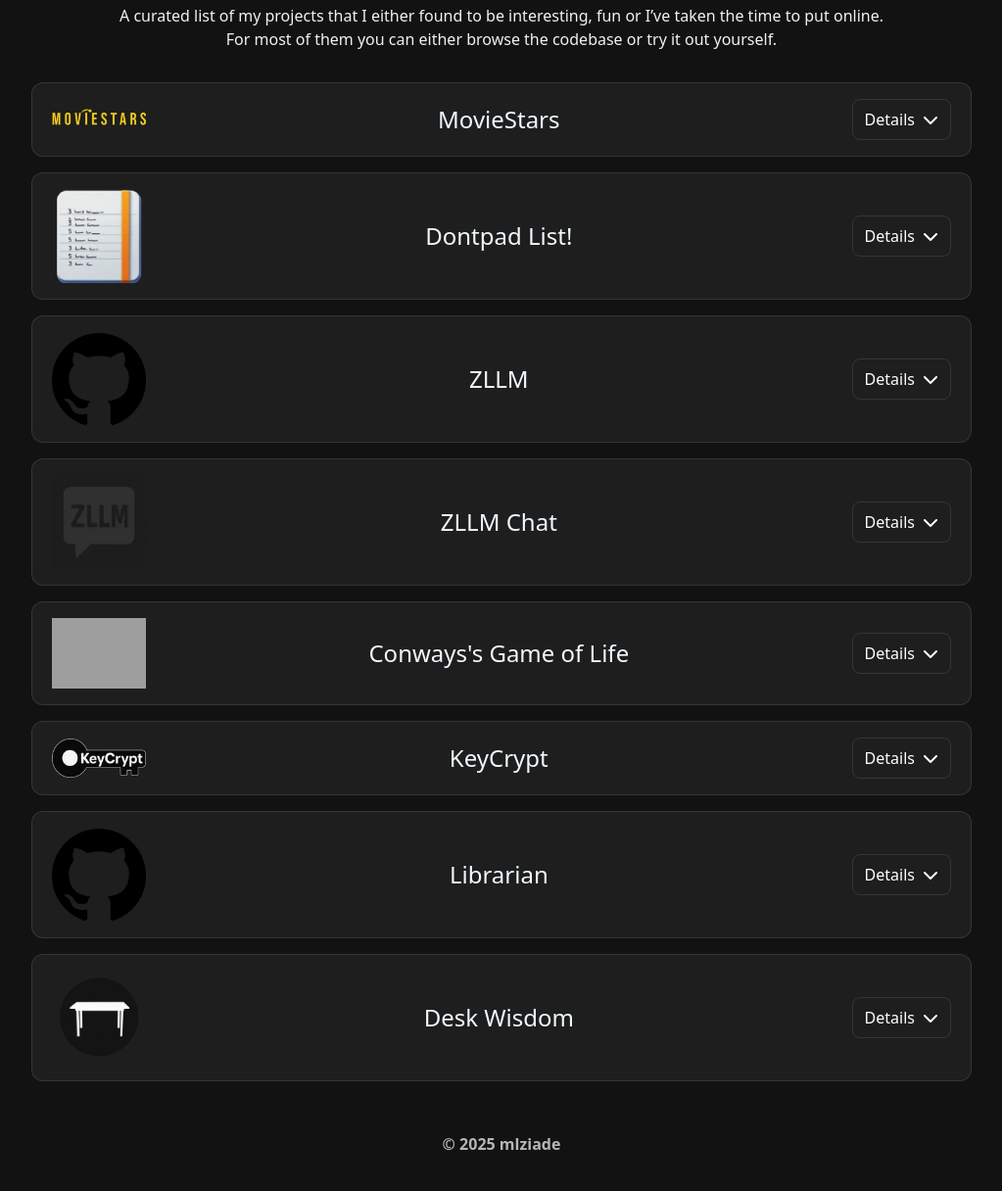
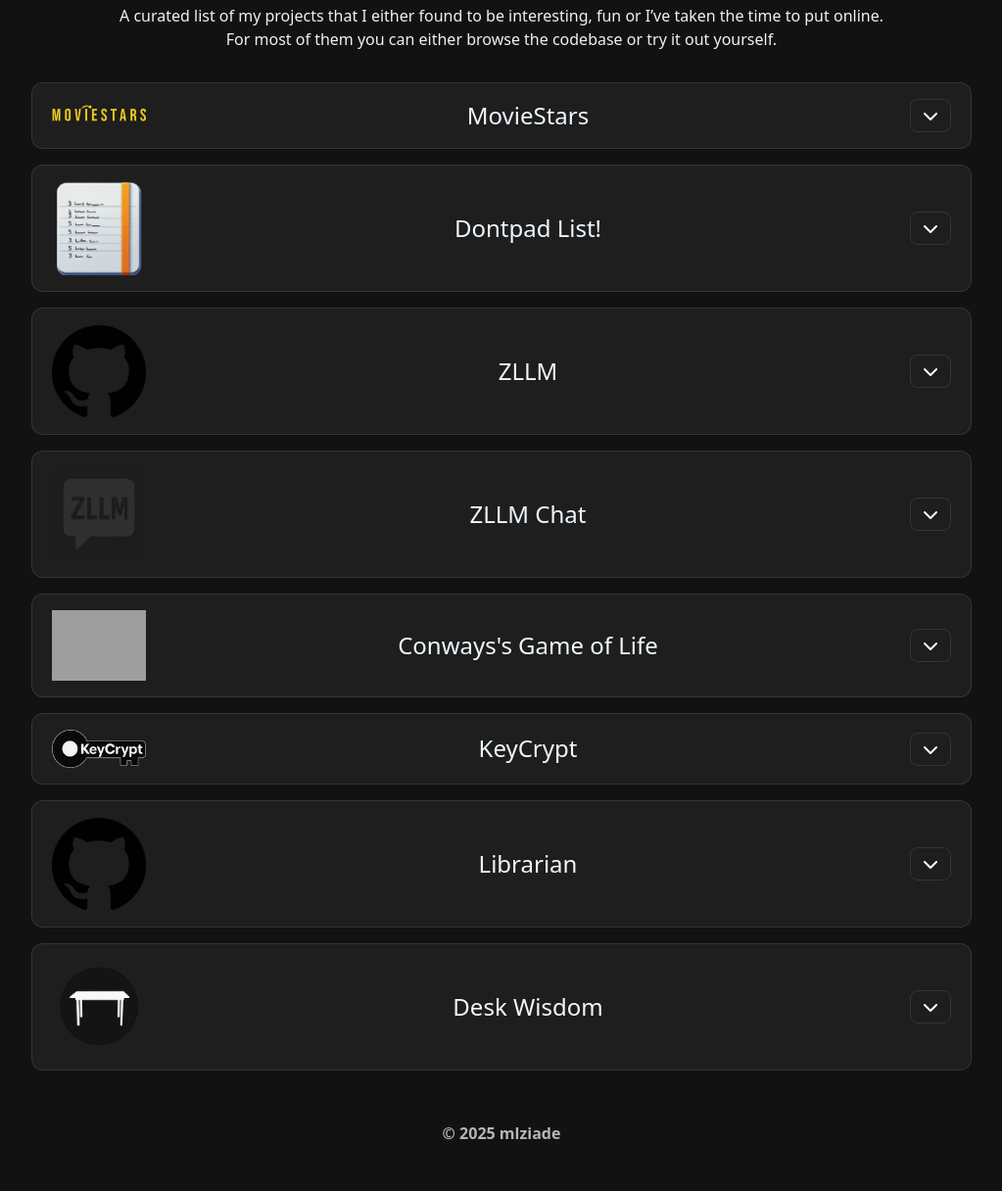
Before and after one commit to mlziade/portifolio-mlziade, a Django app: page /projects/ in a window 1280 px wide. Shown: the part 316-1532 px from the top of the page at 98% size, without its empty margins (128-1151 px from the left). After the commit the page ends 1479 px from the top, so only its background shows below. Run offline with Django 5.2, Linux system fonts and the light colour scheme; some libraries are stand-ins or nearby versions; grey boxes are pictures that could not be loaded.

Commit message:
remove: details label from collapse button

```diff
--- a/portifolio/templates/projects_en.html
+++ b/portifolio/templates/projects_en.html
@@ -135,8 +135,7 @@
                         <h2>MovieStars</h2>
                     </div>
                     <div class="summary-action">
-                        <button class="summary-toggle" aria-expanded="false" aria-controls="details-1">
-                            <span>Details</span>
+                        <button class="summary-toggle" aria-expanded="false" aria-controls="details-1" aria-label="Toggle details">
                             <i class="fas fa-chevron-down" aria-hidden="true"></i>
                         </button>
                     </div>
@@ -178,8 +177,7 @@
                         <h2>Dontpad List!</h2>
                     </div>
                     <div class="summary-action">
-                        <button class="summary-toggle" aria-expanded="false" aria-controls="details-2">
-                            <span>Details</span>
+                        <button class="summary-toggle" aria-expanded="false" aria-controls="details-2" aria-label="Toggle details">
                             <i class="fas fa-chevron-down" aria-hidden="true"></i>
                         </button>
                     </div>
@@ -232,8 +230,7 @@
                         <h2>ZLLM</h2>
                     </div>
                     <div class="summary-action">
-                        <button class="summary-toggle" aria-expanded="false" aria-controls="details-3">
-                            <span>Details</span>
+                        <button class="summary-toggle" aria-expanded="false" aria-controls="details-3" aria-label="Toggle details">
                             <i class="fas fa-chevron-down" aria-hidden="true"></i>
                         </button>
                     </div>
@@ -289,8 +286,7 @@
                         <h2>ZLLM Chat</h2>
                     </div>
                     <div class="summary-action">
-                        <button class="summary-toggle" aria-expanded="false" aria-controls="details-4">
-                            <span>Details</span>
+                        <button class="summary-toggle" aria-expanded="false" aria-controls="details-4" aria-label="Toggle details">
                             <i class="fas fa-chevron-down" aria-hidden="true"></i>
                         </button>
                     </div>
@@ -342,8 +338,7 @@
                         <h2>Conways's Game of Life</h2>
                     </div>
                     <div class="summary-action">
-                        <button class="summary-toggle" aria-expanded="false" aria-controls="details-5">
-                            <span>Details</span>
+                        <button class="summary-toggle" aria-expanded="false" aria-controls="details-5" aria-label="Toggle details">
                             <i class="fas fa-chevron-down" aria-hidden="true"></i>
                         </button>
                     </div>
@@ -395,8 +390,7 @@
                         <h2>KeyCrypt</h2>
                     </div>
                     <div class="summary-action">
-                        <button class="summary-toggle" aria-expanded="false" aria-controls="details-6">
-                            <span>Details</span>
+                        <button class="summary-toggle" aria-expanded="false" aria-controls="details-6" aria-label="Toggle details">
                             <i class="fas fa-chevron-down" aria-hidden="true"></i>
                         </button>
                     </div>
@@ -450,8 +444,7 @@
                         <h2>Librarian</h2>
                     </div>
                     <div class="summary-action">
-                        <button class="summary-toggle" aria-expanded="false" aria-controls="details-7">
-                            <span>Details</span>
+                        <button class="summary-toggle" aria-expanded="false" aria-controls="details-7" aria-label="Toggle details">
                             <i class="fas fa-chevron-down" aria-hidden="true"></i>
                         </button>
                     </div>
@@ -499,8 +492,7 @@
                         <h2>Desk Wisdom</h2>
                     </div>
                     <div class="summary-action">
-                        <button class="summary-toggle" aria-expanded="false" aria-controls="details-8">
-                            <span>Details</span>
+                        <button class="summary-toggle" aria-expanded="false" aria-controls="details-8" aria-label="Toggle details">
                             <i class="fas fa-chevron-down" aria-hidden="true"></i>
                         </button>
                     </div>
```
Also changed, not shown: portifolio/templates/projects_pt-br.html (+8 -16 lines).
